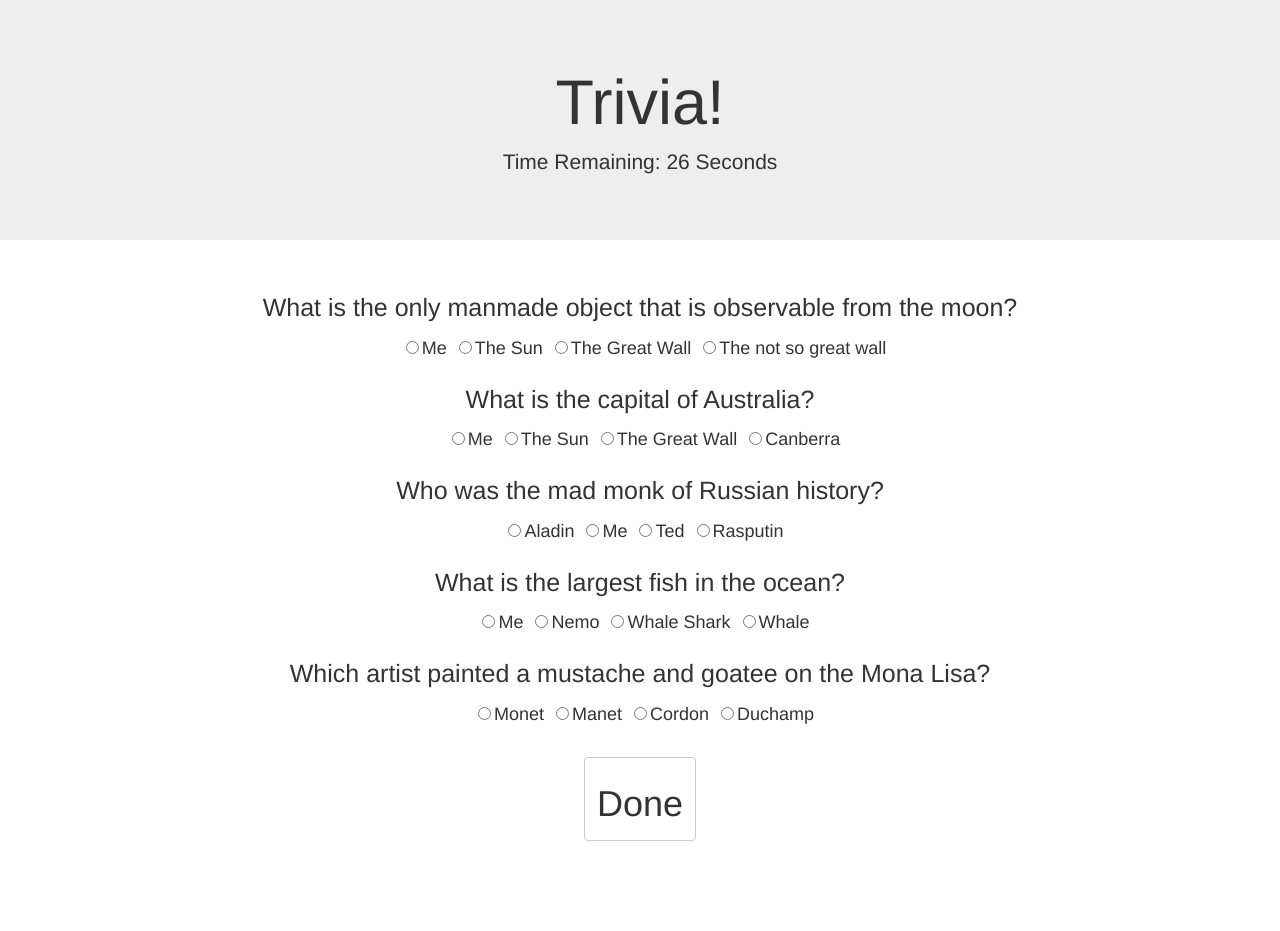
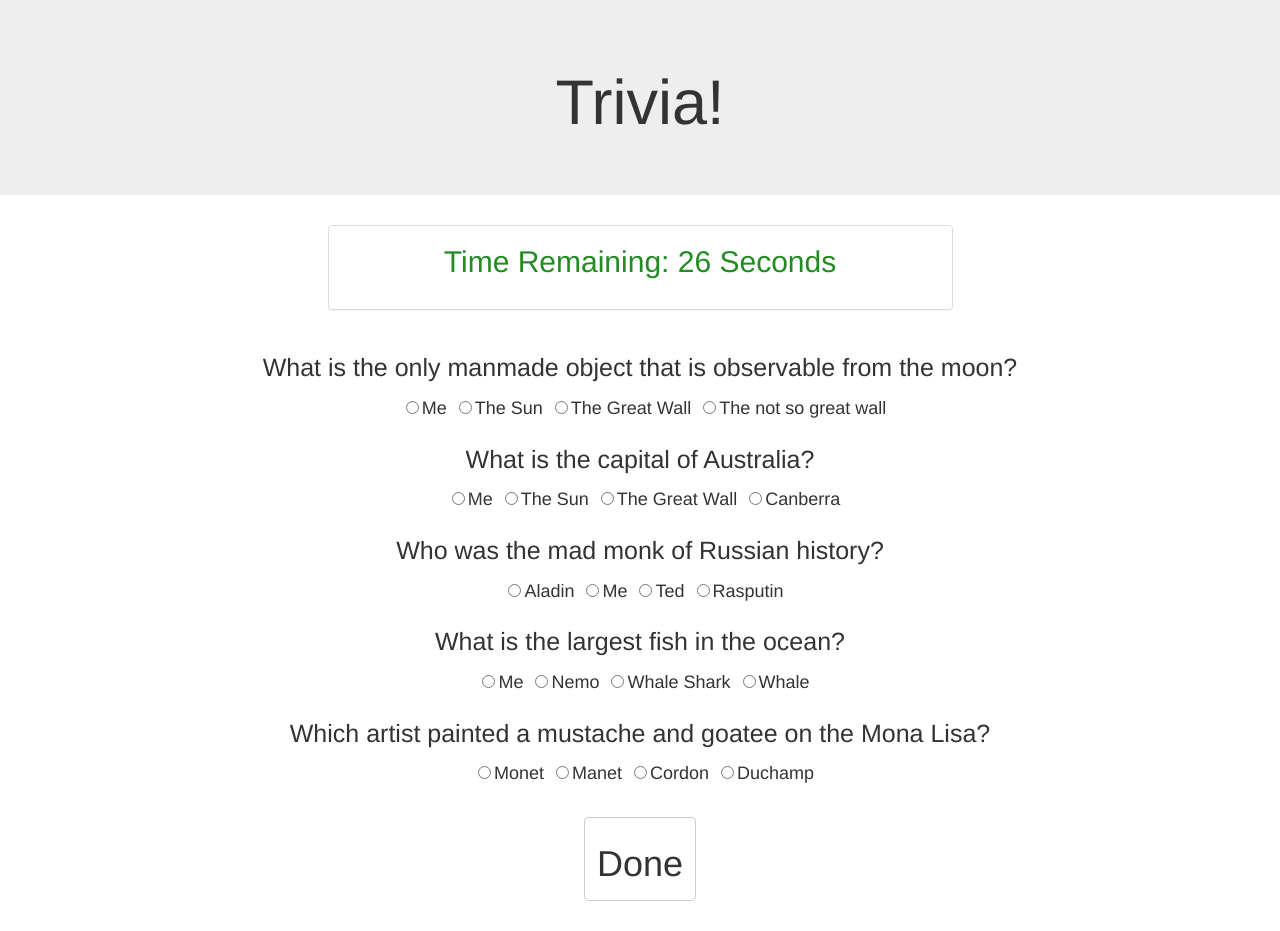
Before and after one commit to davidlatuno/Trivia-Game, a plain HTML site: page index.html in a window 1280 px wide. Before the commit the page ends 841 px from the top, so only its background shows below. Drawn offline with nearby package versions, Linux system fonts and the light colour scheme.

Commit message:
Added css change for 10 seconds and less

```diff
--- a/assets/css/style.css
+++ b/assets/css/style.css
@@ -1,5 +1,6 @@
 .wrapper {
     text-align: center;
+    margin-bottom: 30px;
 }
 
 .question {
@@ -19,3 +20,8 @@ input[type="radio"] {
     margin-right: 3px;
     margin-left: 12px;
 }
+
+.panel {
+    font-size: 30px;
+    color: forestgreen;
+}
--- a/assets/javascript/game.js
+++ b/assets/javascript/game.js
@@ -123,6 +123,17 @@ function countDown() {
 
     $("#timer").text("Time Remaining: " + seconds + " Seconds");
 
+
+    if (seconds > 10) {
+
+        $(".panel").css("color", "forestgreen");
+
+    } else {
+
+        $(".panel").css("color", "crimson");
+
+    }
+
     if (seconds === 0) {
 
         stop();
--- a/index.html
+++ b/index.html
@@ -16,8 +16,20 @@
 <body>
     <div class="jumbotron text-center">
         <h1>Trivia!</h1>
-        <p id="timer">Time Remaining</p>
     </div>
+    <div class="row">
+        <div class="col-xs-3"></div>
+        <div class="col-xs-6">
+            <div class="panel panel-default">
+                <div class="panel-body text-center">
+                    <p id="timer">Time Remaining</p>
+                </div>
+            </div>
+        </div>
+        <div class="col-xs-3"></div>
+    </div>
+
+
     <div class="wrapper">
         <div class="container">
 
```
